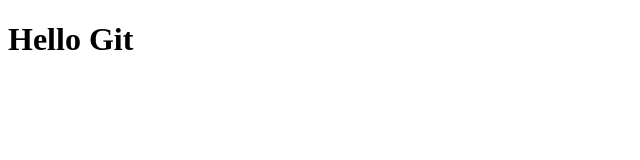
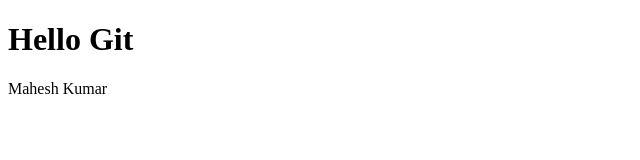
Before and after one commit to mahesh0111/Learning-git, a plain HTML site: page index.html in a window 1280 px wide. Shown: the whole page, without its empty margins (0-640 px from the left). Drawn offline with Linux system fonts and the light colour scheme.

Commit message:
added my name

```diff
--- a/index.html
+++ b/index.html
@@ -8,5 +8,6 @@
 </head>
 <body>
     <h1>Hello Git</h1>
+    <div>Mahesh Kumar</div>
 </body>
 </html>
```
